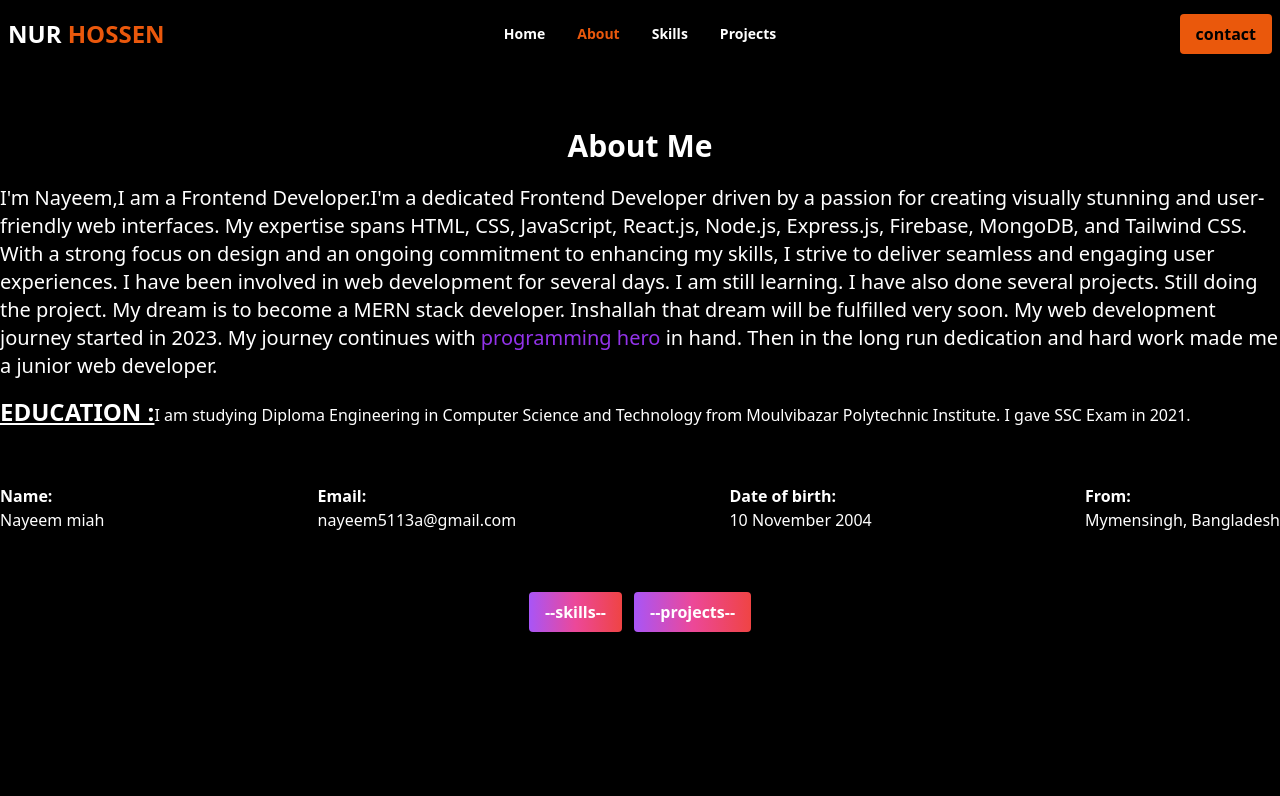
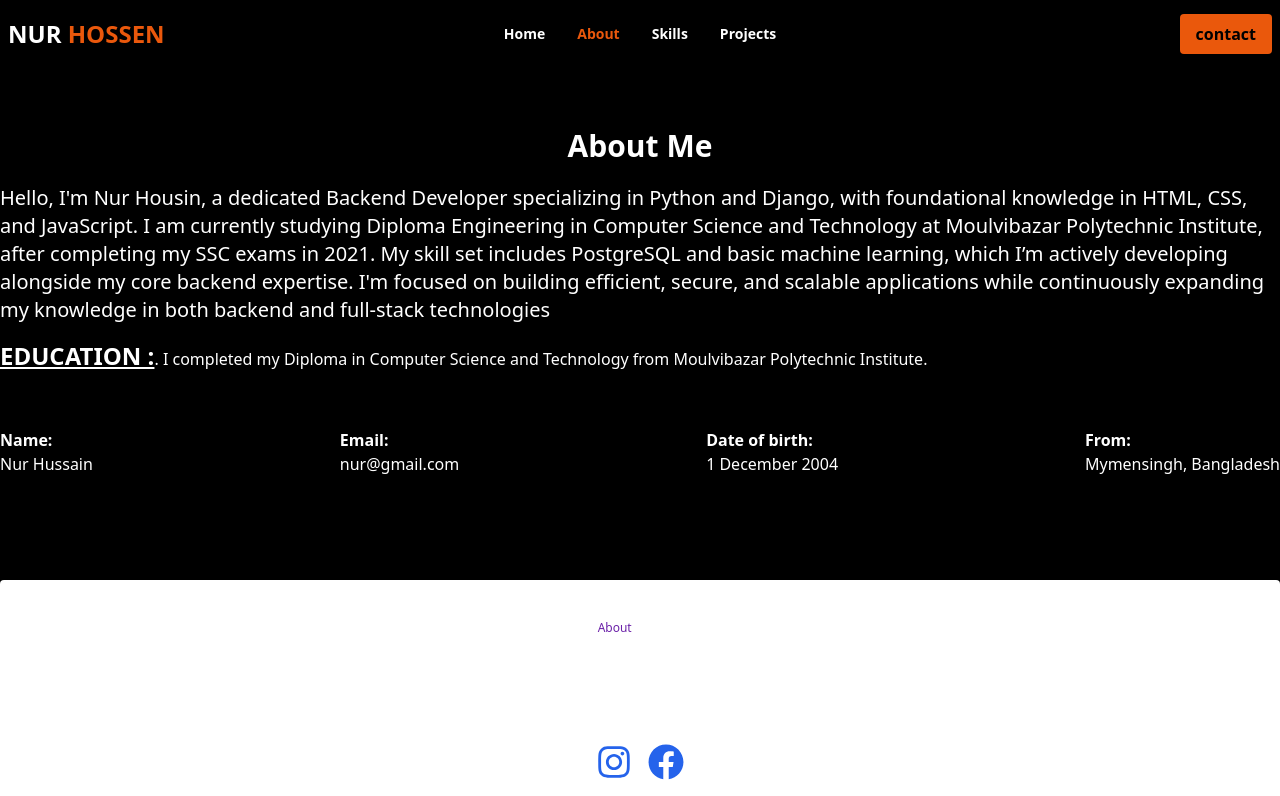
Before and after one commit to nayeem-miah/nur-hussiain, a React (Vite) app: page /about in a window 1280 px wide. Shown: the top 796 px of the page. Built offline with nearby package versions, Linux system fonts and the light colour scheme.

Commit message:
home and about page complae

```diff
--- a/src/Components/AboutMe/AboutMe.jsx
+++ b/src/Components/AboutMe/AboutMe.jsx
@@ -6,18 +6,13 @@ const AboutMe = () => {
     <div className="my-10">
       <h3 className="text-center font-bold text-3xl mt-16 mb-5">About Me</h3>
       <p className=" lg:text-xl text-xs lg:mx-0 mx-3">
-        I'm Nayeem, a dedicated Junior Frontend Developer driven by a passion
-        for creating visually stunning and user-friendly web interfaces. My
-        expertise spans HTML, CSS, JavaScript, React.js, Node.js, Express.js,
-        Firebase, MongoDB, and Tailwind CSS. With a strong focus on design and
-        an ongoing commitment to enhancing my skills, I strive to deliver
-        seamless and engaging user experiences.
+      Hello, I'm Nur Housin, a dedicated Backend Developer specializing in Python and Django, with foundational knowledge in HTML, CSS, and JavaScript. I am currently studying Diploma Engineering in Computer Science and Technology at Moulvibazar Polytechnic Institute, after completing my SSC exams in 2021. My skill set includes PostgreSQL and basic machine learning, which I’m actively developing alongside my core backend expertise. I'm focused on building efficient, secure, and scalable applications while continuously expanding my knowledge in both backend and full-stack technologies
       </p>
       <div>
         <div className="flex justify-center items-center py-5">
           <Link
             to={"/about"}
-            className="bg-gradient-to-r flex  items-center gap-1 from-purple-500 via-pink-500 to-red-500 text-white font-bold py-2 px-4 rounded"
+            className="text-black bg-[#EA580C] flex items-center   hover:bg-[#bf4503] font-bold py-2 px-4 rounded"
           >
             about more  <FaArrowRight></FaArrowRight>
           </Link>
--- a/src/Pages/About/About.jsx
+++ b/src/Pages/About/About.jsx
@@ -17,40 +17,19 @@ const About = () => {
       ) : (
         <div className="my-10 lg:mx-0 mx-3">
           <Helmet>
-            <title>NAYEEM | About Page</title>
+            <title>NUR HOSSEN | About Page</title>
           </Helmet>
           <h3 className="text-center font-bold text-3xl lg:mt-16 mt-5 mb-5">
             About Me
           </h3>
           <p className=" lg:text-xl text-xs">
-            I'm Nayeem,I am a Frontend Developer.I'm a dedicated  Frontend
-            Developer driven by a passion for creating visually stunning and
-            user-friendly web interfaces. My expertise spans HTML, CSS,
-            JavaScript, React.js, Node.js, Express.js, Firebase, MongoDB, and
-            Tailwind CSS. With a strong focus on design and an ongoing
-            commitment to enhancing my skills, I strive to deliver seamless and
-            engaging user experiences. I have been involved in web development
-            for several days. I am still learning. I have also done several
-            projects. Still doing the project. My dream is to become a MERN
-            stack developer. Inshallah that dream will be fulfilled very soon.
-            My web development journey started in 2023. My journey continues
-            with{" "}
-            <a
-              className="text-purple-600 hover:link"
-              target="_blank"
-              href="https://web.programming-hero.com/"
-            >
-              programming hero
-            </a>{" "}
-            in hand. Then in the long run dedication and hard work made me a
-            junior web developer.
+          Hello, I'm Nur Housin, a dedicated Backend Developer specializing in Python and Django, with foundational knowledge in HTML, CSS, and JavaScript. I am currently studying Diploma Engineering in Computer Science and Technology at Moulvibazar Polytechnic Institute, after completing my SSC exams in 2021. My skill set includes PostgreSQL and basic machine learning, which I’m actively developing alongside my core backend expertise. I'm focused on building efficient, secure, and scalable applications while continuously expanding my knowledge in both backend and full-stack technologies
           </p>
           <p className="py-4">
             <span className="font-bold text-2xl underline uppercase">
               education :
             </span>
-            I am studying Diploma Engineering in Computer Science and Technology
-            from Moulvibazar Polytechnic Institute. I gave SSC Exam in 2021.
+            . I completed my Diploma in Computer Science and Technology from Moulvibazar Polytechnic Institute.
           </p>
           <div>
             <div className="flex justify-center items-center py-5"></div>
@@ -58,35 +37,22 @@ const About = () => {
             <div className=" lg:flex md:flex justify-between ">
               <div className="">
                 <h4 className="font-bold">Name:</h4>
-                <p className="">Nayeem miah </p>
+                <p className="">Nur Hussain </p>
               </div>
               <div className="">
                 <h4 className="font-bold">Email:</h4>
-                <p className="">nayeem5113a@gmail.com</p>
+                <p className="">nur@gmail.com</p>
               </div>
               <div className="">
                 <h4 className="font-bold">Date of birth:</h4>
-                <p className=""> 10 November 2004</p>
+                <p className=""> 1 December 2004</p>
               </div>
               <div className="">
                 <h4 className="font-bold">From:</h4>
                 <p className=""> Mymensingh, Bangladesh</p>
               </div>
             </div>
-            <div className="flex justify-center items-center py-5 gap-3 my-10">
-              <Link
-                to={"/skills"}
-                className="bg-gradient-to-r flex  items-center gap-1 from-purple-500 via-pink-500 to-red-500 text-white font-bold py-2 px-4 rounded "
-              >
-                --skills--
-              </Link>
-              <Link
-                to={"/projects"}
-                className="bg-gradient-to-r flex  items-center gap-1 from-purple-500 via-pink-500 to-red-500 text-white font-bold py-2 px-4 rounded "
-              >
-                --projects--
-              </Link>
-            </div>
+
           </div>
         </div>
       )}
--- a/src/Pages/Contact/Contact.jsx
+++ b/src/Pages/Contact/Contact.jsx
@@ -4,7 +4,6 @@ import ContactForm from "./ContactForm";
 import { FaPhone } from "react-icons/fa";
 import { MdOutlineAttachEmail } from "react-icons/md";
 import { ImLocation2 } from "react-icons/im";
-
 
 
 const Contact = () => {
--- a/src/Pages/Skills/Skills.jsx
+++ b/src/Pages/Skills/Skills.jsx
@@ -20,7 +20,7 @@ const Skills = () => {
       ) : (
         <div className="lg:mx-0 mx-3">
           <Helmet>
-            <title>NAYEEM | skills Page</title>
+            <title>NUR HOSSEN | skills Page</title>
           </Helmet>
           <h3 className="text-center text-3xl font-semibold lg:my-10 my-5 ">
             My Skills
--- a/src/Shered/Footer.jsx
+++ b/src/Shered/Footer.jsx
@@ -6,7 +6,7 @@ import { FaInstagram } from "react-icons/fa6";
 
 const Footer = () => {
   return (
-    <footer className="footer footer-center bg-black text-xs rounded p-10">
+    <footer className="footer footer-center bg-base-100 text-xs rounded p-10">
       <nav className="grid grid-flow-col gap-4">
         <NavLink
           to={"/"}
```
